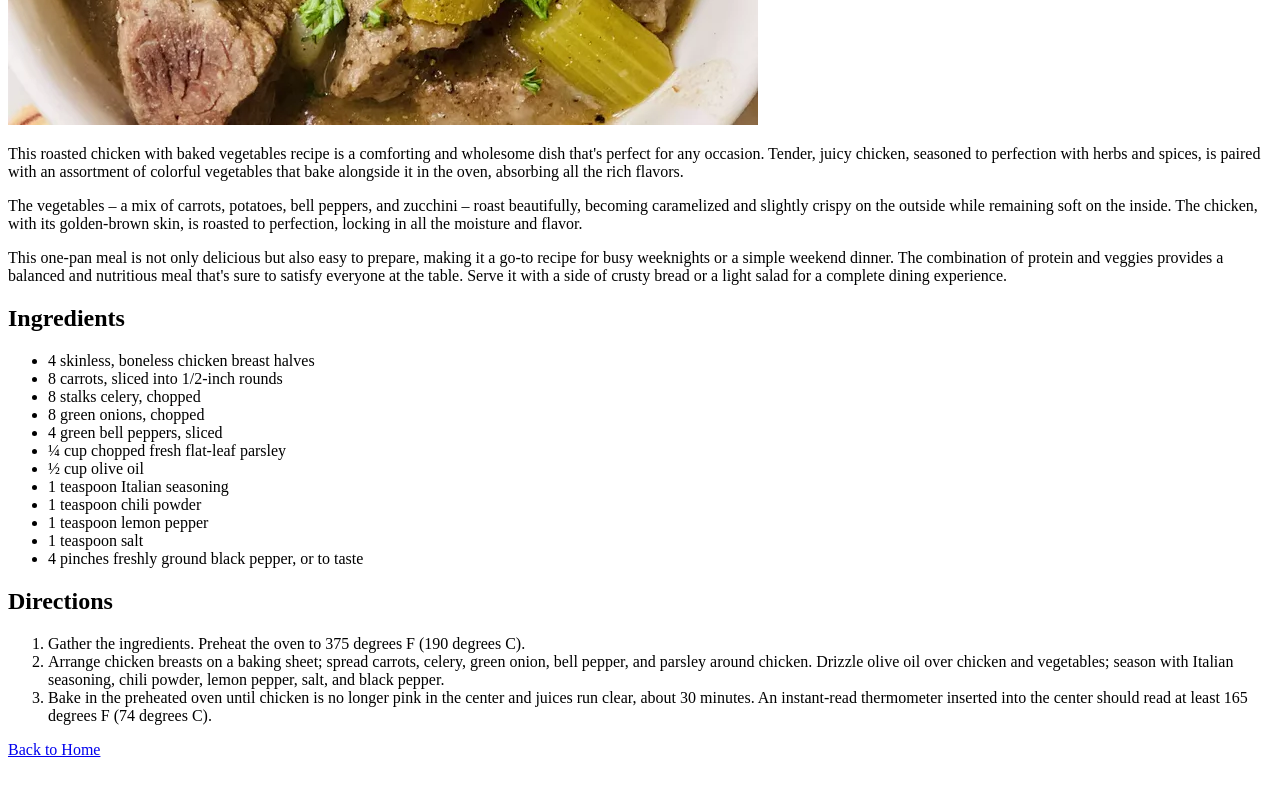
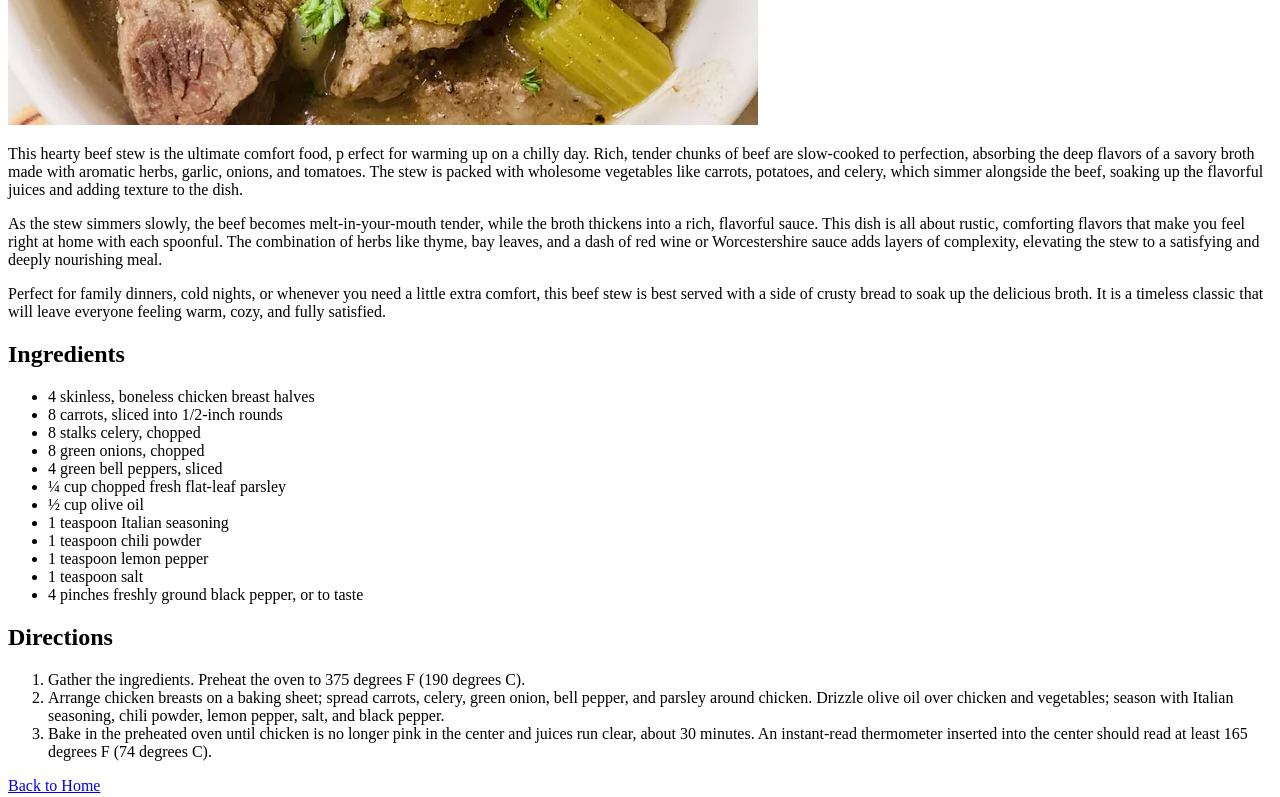
Before and after one commit to jitterygiraffe/odin-recipes, a plain HTML site: page recipes/beefstew.html in a window 1280 px wide. Shown: the part 705-1502 px from the top of the page. Before the commit the page ends 1472 px from the top, so only its background shows below. Drawn offline with Linux system fonts and the light colour scheme.

Commit message:
Update beefstew.html
Added content for recipe description

```diff
--- a/recipes/beefstew.html
+++ b/recipes/beefstew.html
@@ -6,28 +6,35 @@
     <title>Document</title>
 </head>
 <body>
-    <h1>Baked Chicken Breasts and Vegetables : A Hearty and Flavorful Meal</h1>
+    <h1>Heartwarming Beef Stew: A Comforting Classic</h1>
     <img src="../imgs/stew.png" alt="an image of chicken baked with vegetables">
 
     <article>
-        <p>This roasted chicken with baked vegetables recipe is a comforting and
-        wholesome dish that's perfect for any occasion. Tender, juicy chicken,
-        seasoned to perfection with herbs and spices, is paired with an assortment
-        of colorful vegetables that bake alongside it in the oven, absorbing all
-        the rich flavors.</p>
+        <p>This hearty beef stew is the ultimate comfort food, p
+            erfect for warming up on a chilly day. Rich,
+            tender chunks of beef are slow-cooked to perfection,
+            absorbing the deep flavors of a savory broth made with
+            aromatic herbs, garlic, onions, and tomatoes. The stew
+            is packed with wholesome vegetables like carrots, potatoes,
+            and celery, which simmer alongside the beef, soaking up the flavorful
+            juices and adding texture to the dish.</p>
 
-        <p>The vegetables – a mix of carrots, potatoes, bell peppers, and zucchini
-        – roast beautifully, becoming caramelized and slightly crispy on the
-        outside while remaining soft on the inside. The chicken, with its
-        golden-brown skin, is roasted to perfection, locking in all the
-        moisture and flavor.</p>
+        <p>As the stew simmers slowly, the beef becomes
+            melt-in-your-mouth tender, while the broth
+            thickens into a rich, flavorful sauce. This dish
+            is all about rustic, comforting flavors that make
+            you feel right at home with each spoonful.
+            The combination of herbs like thyme, bay leaves,
+            and a dash of red wine or Worcestershire sauce
+            adds layers of complexity, elevating the stew
+            to a satisfying and deeply nourishing meal.</p>
 
-        <p>This one-pan meal is not only delicious but also easy to prepare,
-        making it a go-to recipe for busy weeknights or a simple weekend
-        dinner. The combination of protein and veggies provides a balanced
-        and nutritious meal that's sure to satisfy everyone at the table.
-        Serve it with a side of crusty bread or a light salad for a complete
-        dining experience.</p>
+        <p>Perfect for family dinners, cold nights,
+            or whenever you need a little extra comfort,
+            this beef stew is best served with a side of
+            crusty bread to soak up the delicious broth.
+            It is a timeless classic that will leave
+            everyone feeling warm, cozy, and fully satisfied.</p>
 
         <h2>Ingredients</h2>
 
```
